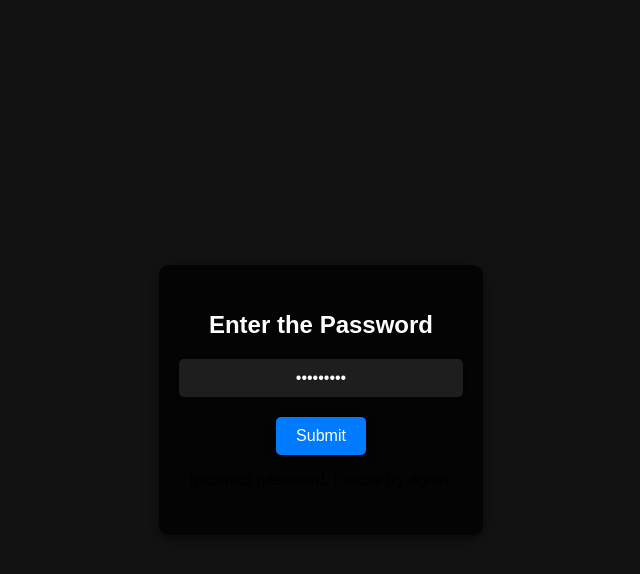
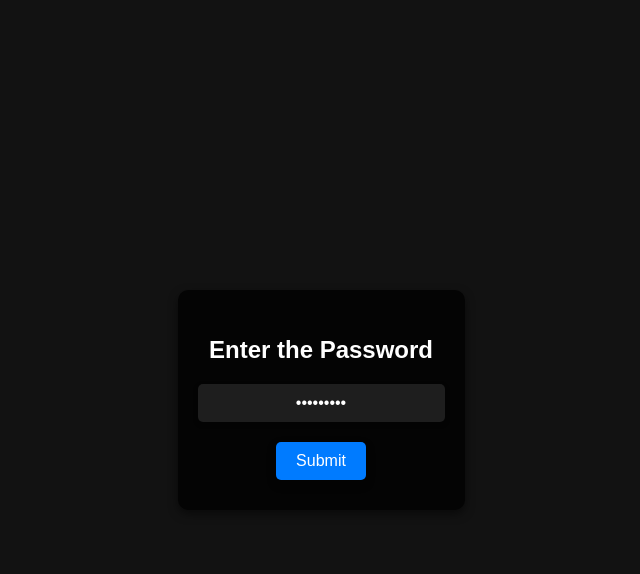
Before and after one commit to Shreycodesbetter/Hub, a plain HTML site: page index.html in a window 1280 px wide. Both pictures are taken after typing "Sample123" into the empty fields and a click on the button "Submit". Shown: the whole page, without its empty margins (319-959 px from the left). Drawn offline with Linux system fonts and the light colour scheme.

Commit message:
Update index.html

```diff
--- a/index.html
+++ b/index.html
@@ -1,3 +1,4 @@
+
 <!DOCTYPE html>
 <html lang="en">
 <head>
@@ -103,9 +104,8 @@
   <!-- Password Screen -->
   <div id="passwordContainer">
     <h1>Enter the Password</h1>
-    <input type="password" id="passwordInput" class="password-input" placeholder="Enter password" aria-label="Enter password" />
+    <input type="password" id="passwordInput" class="password-input" placeholder="Enter password" />
     <button class="submit-btn" onclick="checkPassword()">Submit</button>
-    <p id="errorMessage" class="error-message">Incorrect password. Please try again.</p>
   </div>
 
   <!-- Fullscreen Hub -->
@@ -114,22 +114,19 @@
   </div>
 
   <script>
+    const correctPassword = '12345'; // Set your correct password here
     const passwordInput = document.getElementById('passwordInput');
     const passwordContainer = document.getElementById('passwordContainer');
     const hubContainer = document.getElementById('hubContainer');
-    const errorMessage = document.getElementById('errorMessage');
 
     // Function to check the password
     function checkPassword() {
       const enteredPassword = passwordInput.value;
-
-      // Simulate password validation
-      const correctPassword = '12345';
       if (enteredPassword === correctPassword) {
         passwordContainer.style.display = 'none';
         hubContainer.style.display = 'block';
       } else {
-        errorMessage.style.display = 'block';
+        alert('Incorrect password. Please try again.');
       }
     }
   </script>
```
